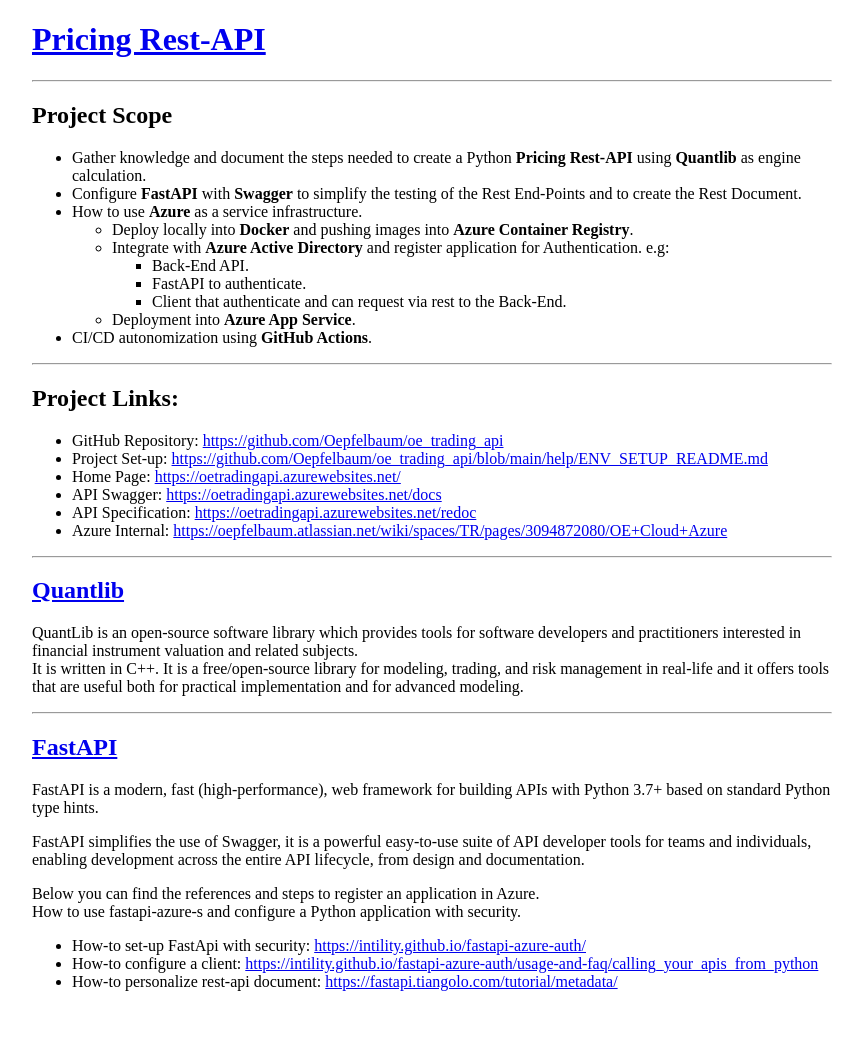
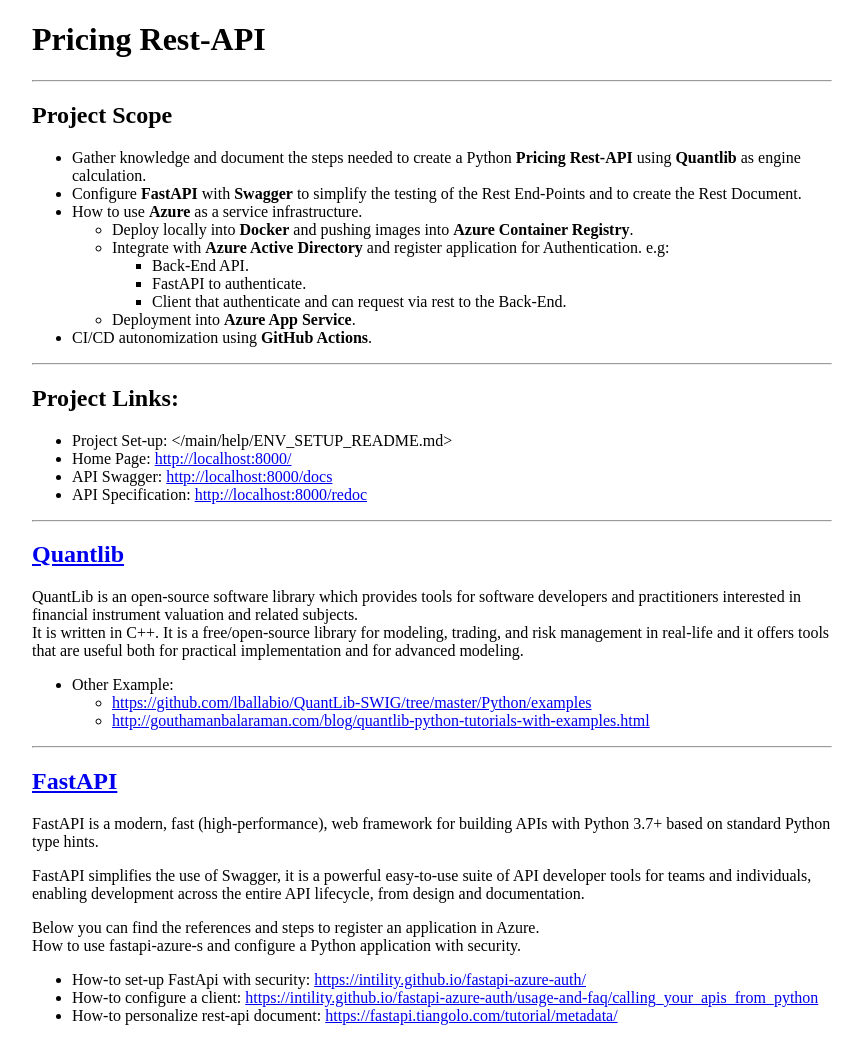
Before and after one commit to jcorderop/QuantLib, a FastAPI app: page / in a window 1280 px wide. Shown: the whole page, without its empty margins (208-1071 px from the left). Before the commit the page ends 991 px from the top, so only its background shows below. Run offline with FastAPI, Linux system fonts and the light colour scheme; parts of the project's set-up code (start-up, migrations or seed data) failed here and were passed over.

Commit message:
factorization and enhancements

```diff
--- a/app/static/template/index.html
+++ b/app/static/template/index.html
@@ -1,7 +1,7 @@
 <!DOCTYPE html>
 <html>
 <head>
-<title>Oepfelbaum IT Management AG</title>
+<title>jcorderop</title>
     <style>
         div#object-wrapper {
             width: 800px;
@@ -19,7 +19,7 @@
 </head>
 <body>
     <div id="object-wrapper">
-        <h1><a href="https://oetradingapi.azurewebsites.net/">Pricing Rest-API</a></h1>
+        <h1>Pricing Rest-API</h1>
 <hr />
 <h2>Project Scope</h2>
 <ul>
@@ -43,17 +43,23 @@
 <hr />
 <h2>Project Links:</h2>
 <ul>
-<li>GitHub Repository: <a href="https://github.com/Oepfelbaum/oe_trading_api">https://github.com/Oepfelbaum/oe_trading_api</a></li>
-<li>Project Set-up: <a href="https://github.com/Oepfelbaum/oe_trading_api/blob/main/help/ENV_SETUP_README.md">https://github.com/Oepfelbaum/oe_trading_api/blob/main/help/ENV_SETUP_README.md</a></li>
-<li>Home Page: <a href="https://oetradingapi.azurewebsites.net/">https://oetradingapi.azurewebsites.net/</a></li>
-<li>API Swagger: <a href="https://oetradingapi.azurewebsites.net/docs">https://oetradingapi.azurewebsites.net/docs</a></li>
-<li>API Specification: <a href="https://oetradingapi.azurewebsites.net/redoc">https://oetradingapi.azurewebsites.net/redoc</a></li>
-<li>Azure Internal: <a href="https://oepfelbaum.atlassian.net/wiki/spaces/TR/pages/3094872080/OE+Cloud+Azure">https://oepfelbaum.atlassian.net/wiki/spaces/TR/pages/3094872080/OE+Cloud+Azure</a></li>
+<li>Project Set-up: &lt;/main/help/ENV_SETUP_README.md&gt;</li>
+<li>Home Page: <a href="http://localhost:8000/">http://localhost:8000/</a></li>
+<li>API Swagger: <a href="http://localhost:8000/docs">http://localhost:8000/docs</a></li>
+<li>API Specification: <a href="http://localhost:8000/redoc">http://localhost:8000/redoc</a></li>
 </ul>
 <hr />
 <h2><a href="https://www.quantlib.org/">Quantlib</a></h2>
 <p>QuantLib is an open-source software library which provides tools for software developers and practitioners interested in financial instrument valuation and related subjects.<br />
 It is written in C++. It is a free/open-source library for modeling, trading, and risk management in real-life and it offers tools that are useful both for practical implementation and for advanced modeling.</p>
+<ul>
+<li>Other Example:
+<ul>
+<li><a href="https://github.com/lballabio/QuantLib-SWIG/tree/master/Python/examples">https://github.com/lballabio/QuantLib-SWIG/tree/master/Python/examples</a></li>
+<li><a href="http://gouthamanbalaraman.com/blog/quantlib-python-tutorials-with-examples.html">http://gouthamanbalaraman.com/blog/quantlib-python-tutorials-with-examples.html</a></li>
+</ul>
+</li>
+</ul>
 <hr />
 <h2><a href="https://fastapi.tiangolo.com/">FastAPI</a></h2>
 <p>FastAPI is a modern, fast (high-performance), web framework for building APIs with Python 3.7+ based on standard Python type hints.</p>
```
Also changed, not shown: app/util/config/OpenApiDocumentation.py (+6 -15 lines), help/ENV_SETUP_README.md (+2 -15 lines), 1 other file.
